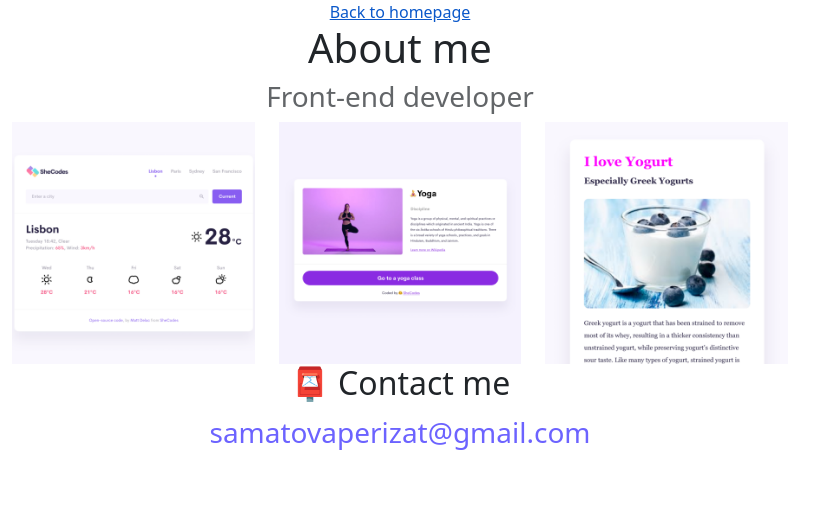
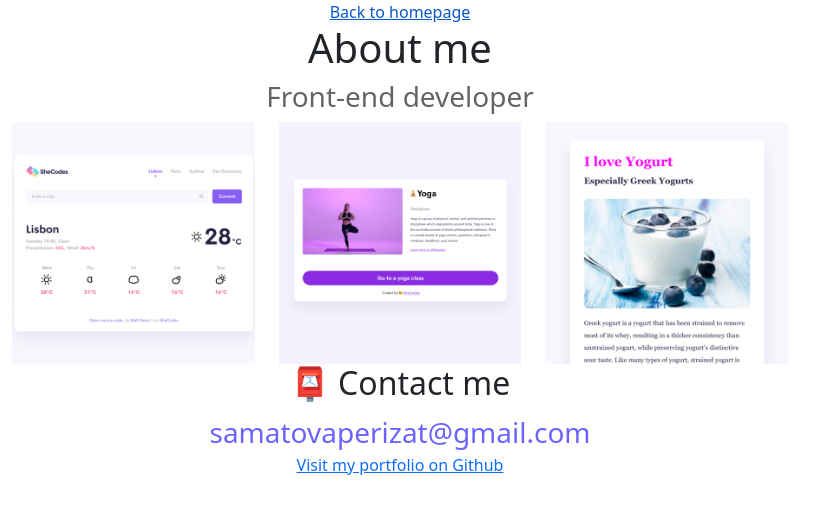
Before and after one commit to samatovaperizat/home-work-week3, a plain HTML site: page about.html in a window 1280 px wide. Shown: the whole page, without its empty margins (0-823 px from the left). Drawn offline with nearby package versions, Linux system fonts and the light colour scheme.

Commit message:
just added Github address

```diff
--- a/about.html
+++ b/about.html
@@ -40,7 +40,9 @@
         <a href="mailto:samatovaperizat@gmail.com" class="email-link">
           samatovaperizat@gmail.com</a
         >
+
       </footer>
+      <a href="https://github.com/samatovaperizat" class="github-link" target="_blank">Visit my portfolio on Github</a>
     </div>
   </body>
 </html>
--- a/style.css
+++ b/style.css
@@ -51,7 +51,10 @@
 
     }
  }
-
+ .github-link{
+   text-align: center;
+   display: block;
+ }
 
 
 
```
